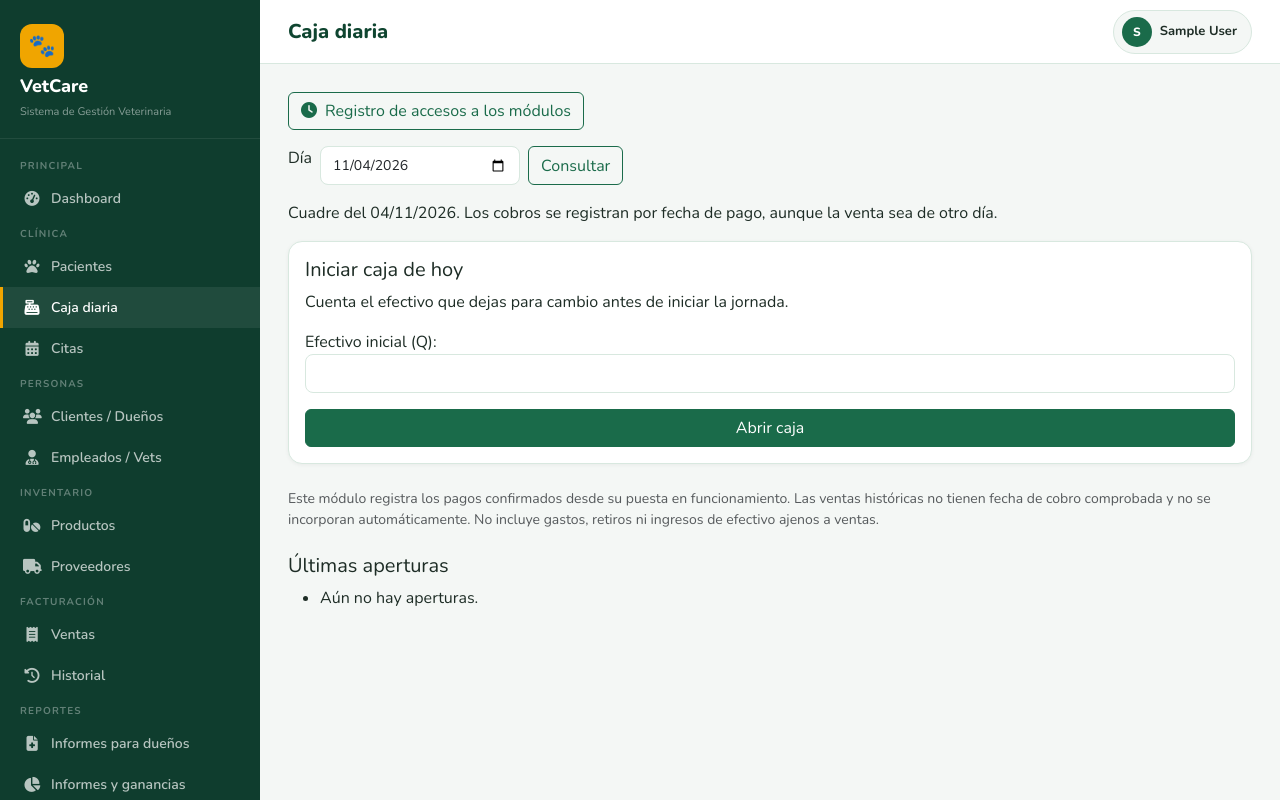
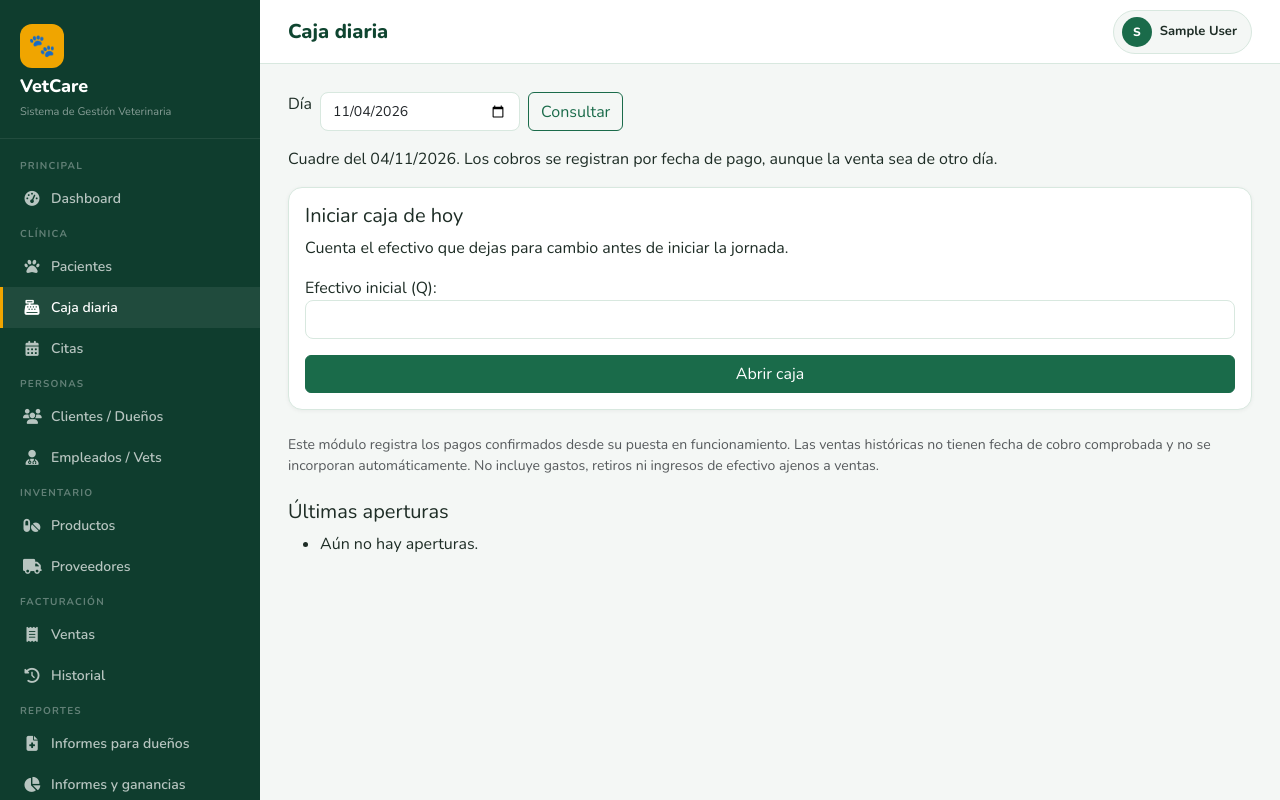
Before and after one commit to ErickGioo/vetcare, a Django app: page /caja/ in a window 1280 px wide. Run offline with Django 4.2, Linux system fonts and the light colour scheme; the visitor is signed in with stand-in values (Sample User, id 1); data comes from the database, SQL or seed files in the repository; data that the repository does not hold is empty.

Commit message:
Keep access log button only on main dashboard

```diff
--- a/caja/templates/caja/panel.html
+++ b/caja/templates/caja/panel.html
@@ -3,7 +3,6 @@
 {% block page_title %}Caja diaria{% endblock %}
 {% block content %}
 <style>@media print {#sidebar,.sidebar,.no-print,header {display:none!important} .main-content {margin:0!important}}</style>
-{% if user.is_superuser %}<p class="no-print"><a class="btn btn-outline-primary" href="{% url 'caja:accesos' %}"><i class="fas fa-clock me-2"></i>Registro de accesos a los módulos</a></p>{% endif %}
 <form method="get" class="d-flex gap-2 mb-3 no-print"><label for="fecha">Día</label><input id="fecha" type="date" name="fecha" value="{{ fecha|date:'Y-m-d' }}" class="form-control" style="max-width:200px"><button class="btn btn-outline-primary">Consultar</button></form>
 <p>Cuadre del {{ fecha|date:"d/m/Y" }}. Los cobros se registran por fecha de pago, aunque la venta sea de otro día.</p>
 {% if sin_caja %}<div class="alert alert-warning"><strong>Cobros fuera de caja: requieren conciliación.</strong> {% if not caja %}Al abrir la caja de hoy se incluirán automáticamente los cobros de hoy.{% else %}No modifican el cierre guardado.{% endif %}<ul>{% for cobro in sin_caja %}<li><a href="{% url 'ventas:detalle' cobro.venta_id %}">{{ cobro.venta.numero }}</a> · {{ cobro.fecha|date:"H:i" }} · {{ cobro.metodo }} · Q{{ cobro.monto|floatformat:2 }}</li>{% endfor %}</ul></div>{% endif %}
```
